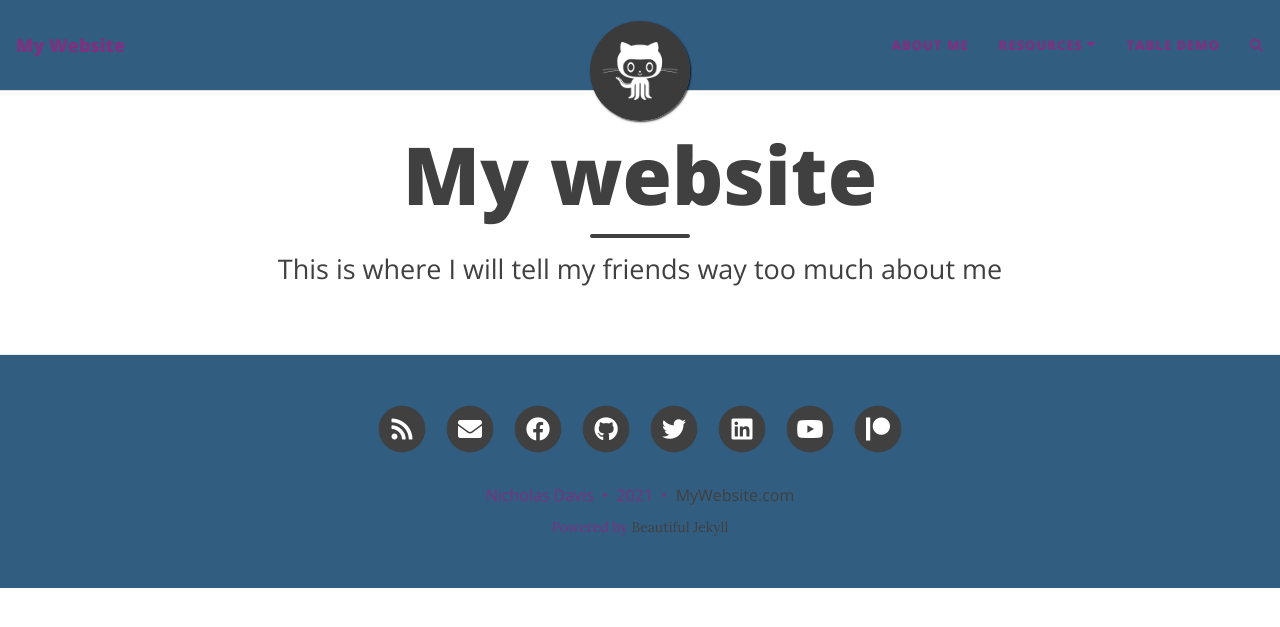
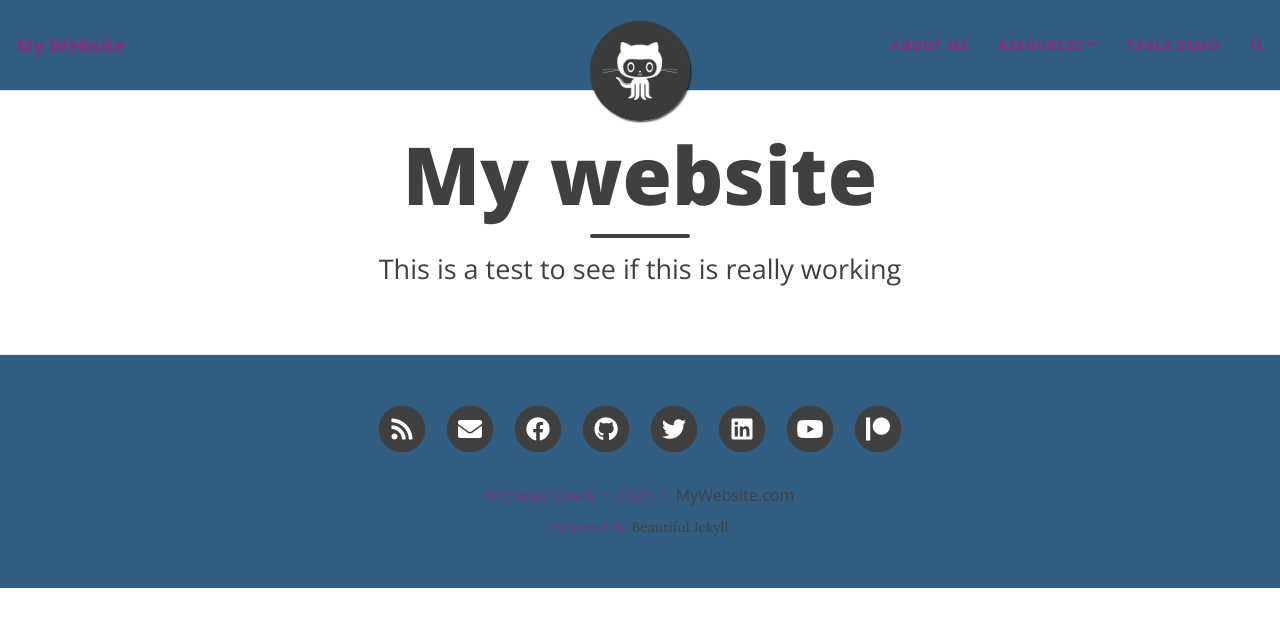
Before and after one commit to ndavis4904/MyWebsite, a Jekyll site: the page built from index.html, in a window 1280 px wide. Shown: the top 627 px of the page. Built offline with Jekyll 4.4.1, drawn with Linux system fonts in a browser that asks for light colours; nearby versions of some CDN libraries; the list of posts is cut into pages by our own code; comment, search, counter and statistics services are not loaded.

Commit message:
Update index.html

```diff
--- a/index.html
+++ b/index.html
@@ -1,6 +1,6 @@
 ---
 layout: page
 title: My website
-subtitle: This is where I will tell my friends way too much about me
+subtitle: This is a test to see if this is really working
 use-site-title: true
 ---
```
